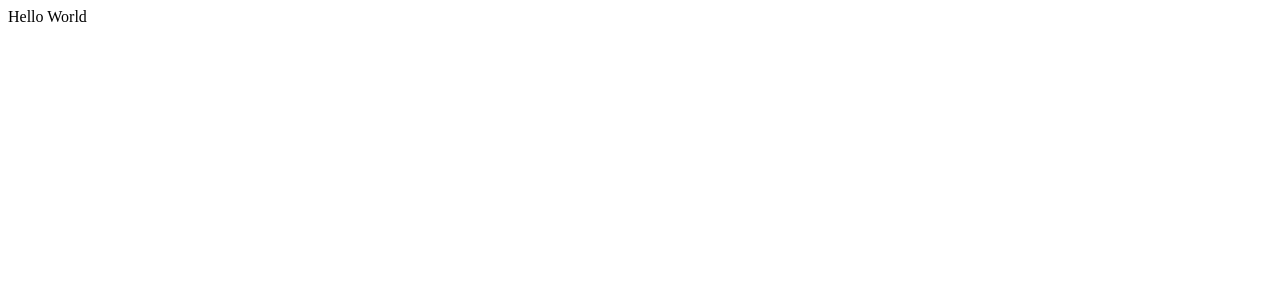
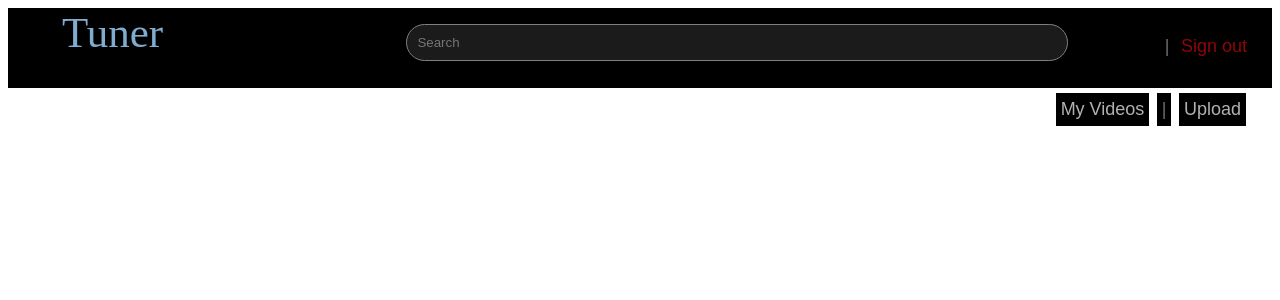
Before and after one commit to RajuMedatati/Video-Sharing-Platform-Frontend, a React (Create React App) app in the folder client/: page / in a window 1280 px wide. Shown: the top 300 px of the page. Built offline with nearby package versions, Linux system fonts and the light colour scheme.

Commit message:
Router added and navbar done

```diff
--- a/client/package.json
+++ b/client/package.json
@@ -8,6 +8,7 @@
     "@testing-library/user-event": "^13.5.0",
     "react": "^18.2.0",
     "react-dom": "^18.2.0",
+    "react-router-dom": "^6.9.0",
     "react-scripts": "5.0.1",
     "web-vitals": "^2.1.4"
   },
--- a/client/src/App.js
+++ b/client/src/App.js
@@ -1,9 +1,18 @@
+import React from 'react';
+import Singin from './Components/Sign-Register/Signin.jsx';
+import Home from './Components/Main/Landingpage.jsx';
+import Register from './Components/Sign-Register/Register.jsx';
+import { BrowserRouter, Route, Routes } from 'react-router-dom';
 
 function App() {
-  return (
-    <>
-    Hello World</>
-  );
+  return (<>
+    <BrowserRouter>
+      <Routes>
+        <Route path="/" element={<Home />} />
+        <Route path="/sign" element={<Singin />} />
+        <Route path="/register" element={<Register />} />
+      </Routes>
+    </BrowserRouter>
+  </>);
 }
-
 export default App;
--- a/client/src/Components/Main/Landingpage.jsx
+++ b/client/src/Components/Main/Landingpage.jsx
@@ -1,7 +1,8 @@
+import Navbar from "./Navbar/Navbar.jsx";
 const Home=()=>{
     return(
         <>
-        I am from Home
+        <Navbar/>
         </>
     )
 }
--- /dev/null
+++ b/client/src/Components/Main/Navbar/Navbar.jsx
@@ -0,0 +1,34 @@
+import "./Style.css"
+import { useNavigate } from "react-router-dom"
+import { useState } from "react";
+
+
+function Navbar() {
+    const [toggle,setToggle] = useState(true)
+  const navigateResgister = useNavigate();
+  const navigateSignIn = useNavigate();
+  return (<>
+  {!toggle?
+    <nav>
+      <div className="Container">
+        <span className="heading">Tuner</span>
+        <input placeholder="Search" className="input" type="text" />
+        <button className="btn-2 com-btn" onClick={() => { navigateResgister('/register') }}>Register</button>
+        <span className="com-btn">|</span>
+        <button className="btn-1 com-btn" onClick={() => { navigateSignIn('/sign') }}>Login</button>
+      </div>
+    </nav>: <nav>
+      <div className="Container">
+        <span className="heading">Tuner</span>
+        <input placeholder="Search" className="input" type="text" />
+        <button className="btn-3 com-btn" onClick={()=>setToggle(false)}>Sign out</button>
+        <span className="com-btn">|</span>
+        <button className="btn-2 com-btn">Upload</button>
+        <span className="com-btn">|</span>
+        <button className="btn-11 com-btn">My Videos</button>
+      </div>
+    </nav>}
+  </>);
+}
+
+export default Navbar;
--- /dev/null
+++ b/client/src/Components/Main/Navbar/Style.css
@@ -0,0 +1,47 @@
+.Container {
+    background-color: black;
+    color: white;
+    height: 80px;
+}
+
+.heading {
+    font-size: 43px;
+    color: #80accf;
+    text-decoration: none;
+    margin: 40px 41px 0px 54px;
+
+}
+
+.input {
+    width: 80vh;
+    background-color: rgb(28, 27, 27);
+    padding: 10px;
+    border-radius: 40px;
+    margin: 0 0 10px 137px;
+    color:white;
+    border: 1px solid gray;
+    margin-left: 16%;
+}
+
+.com-btn {
+    float: right;
+    padding: 6px 5px;
+    font-size: large;
+    background: black;
+    color: rgb(180, 176, 176);
+    border: none;
+    margin: 22px 2px 0 6px;
+    cursor: pointer;
+}
+.btn-2{
+    margin-right: 26px;
+}
+.btn-3{
+    color: rgb(142, 6, 6);
+    margin-right: 20px;
+    margin-left: 0px;
+}
+.btn-11:hover{
+    color:rgb(197, 47, 247);
+    text-decoration: underline;
+}
```
Also changed, not shown: 1 other file (tests, documents, lock files or other folders).
